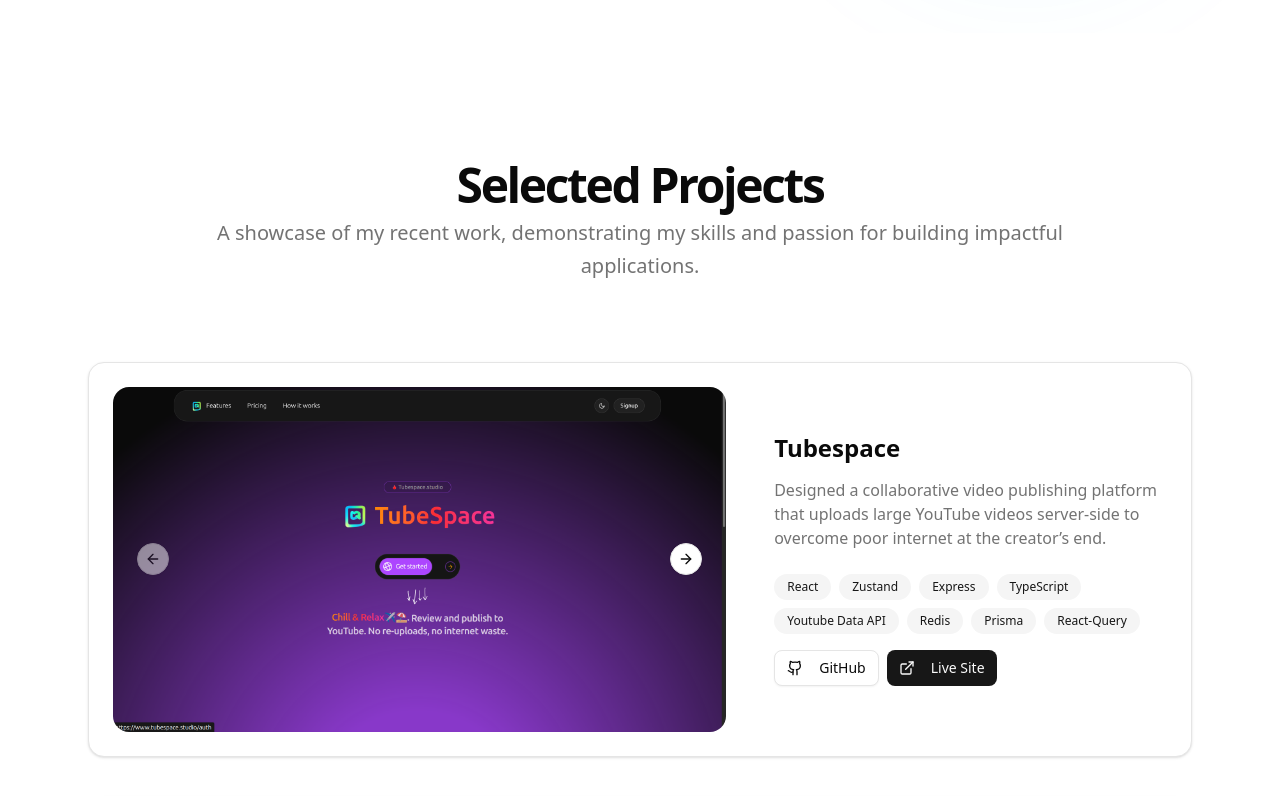
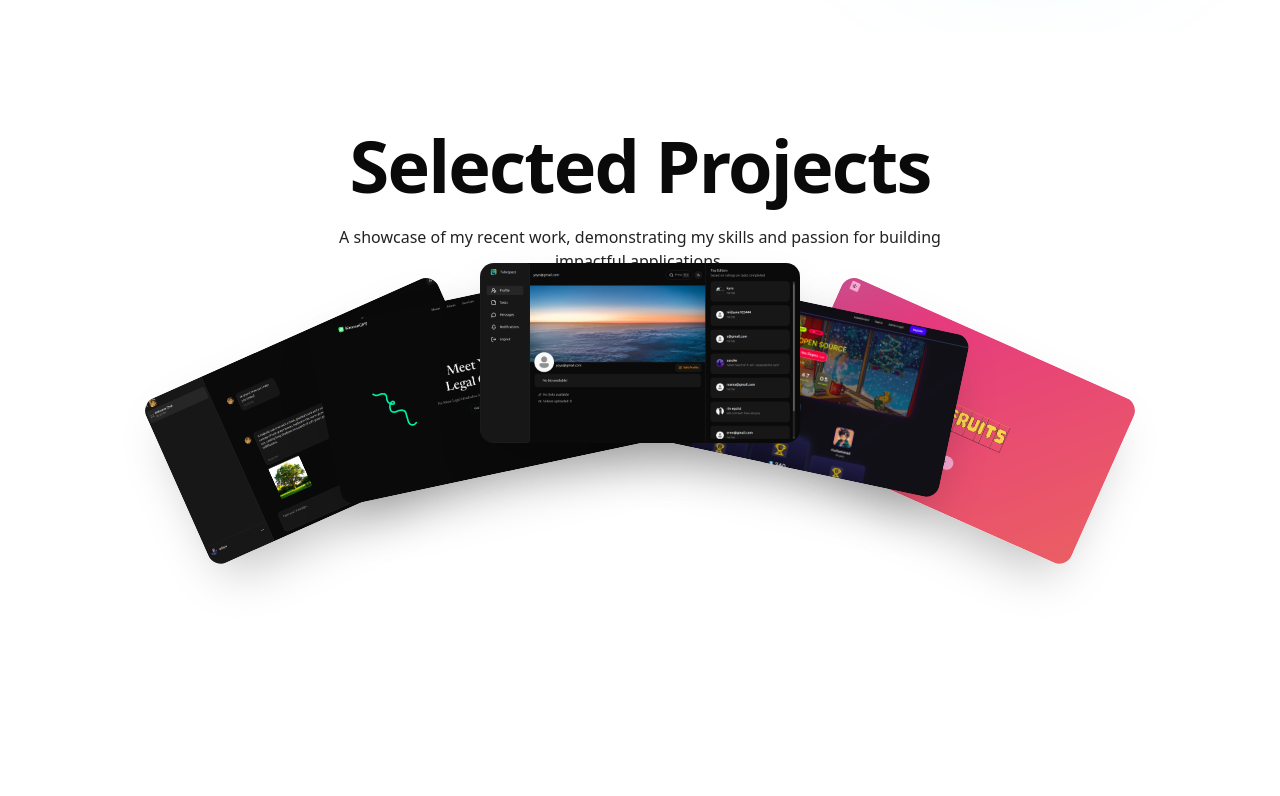
Before and after one commit to midsane/portfolio, a React (Vite) app: page / in a window 1280 px wide. Shown: the part 821-1617 px from the top of the page. Built offline with nearby package versions, Linux system fonts and the light colour scheme.

Commit message:
feat: add FlipStack component for animated card flipping with mobile support

```diff
--- /dev/null
+++ b/src/components/flipstack.tsx
@@ -0,0 +1,234 @@
+'use client'
+
+import { AnimatePresence, motion } from 'framer-motion'
+import { useEffect, useRef, useState } from 'react'
+
+type FlipStackCard = {
+    id: number
+    content?: React.ReactNode
+}
+
+type FlipStackProps = {
+    cards?: FlipStackCard[]
+    mobileDirection?: 'top' | 'bottom'
+}
+
+function FlipStack({
+    cards = [{ id: 1 }, { id: 2 }, { id: 3 }, { id: 4 }, { id: 5 }],
+    mobileDirection = 'top',
+}: FlipStackProps) {
+    const [isInView, setIsInView] = useState(false)
+    const [isMobile, setIsMobile] = useState(false)
+    const [activeIndex, setActiveIndex] = useState(0)
+    const containerRef = useRef<HTMLDivElement>(null)
+
+    useEffect(() => {
+        const checkMobile = () => setIsMobile(window.innerWidth < 1024)
+        checkMobile()
+        window.addEventListener('resize', checkMobile)
+
+        const observer = new IntersectionObserver(
+            ([entry]) => {
+                if (entry.isIntersecting) setIsInView(true)
+            },
+            { threshold: 0.3 }
+        )
+
+        if (containerRef.current) observer.observe(containerRef.current)
+
+        return () => {
+            window.removeEventListener('resize', checkMobile)
+            if (containerRef.current) observer.unobserve(containerRef.current)
+        }
+    }, [])
+
+    useEffect(() => {
+        if (!isMobile || !isInView) return
+
+        const interval = setInterval(() => {
+            setActiveIndex((prev) => (prev + 1) % cards.length)
+        }, 4000)
+
+        return () => clearInterval(interval)
+    }, [isMobile, isInView, cards.length])
+
+    const getRotation = (index: number) => {
+        const rotations = [-8, 5, -3, 7, -5, 4, -6, 8, -2, 3]
+        return rotations[index % rotations.length]
+    }
+
+    const isActive = (index: number) => index === activeIndex
+
+    const getCardVariants = (index: number) => {
+        const totalCards = cards.length
+        const centerIndex = Math.floor(totalCards / 2)
+        const positionFromCenter = index - centerIndex
+
+        if (isMobile) {
+            const yInitial = mobileDirection === 'bottom' ? -100 : 100
+            const yBounce = mobileDirection === 'bottom' ? [0, 80, 0] : [0, -80, 0]
+
+            return {
+                initial: {
+                    opacity: 0,
+                    scale: 0.9,
+                    z: -100,
+                    rotate: getRotation(index),
+                    y: yInitial,
+                },
+                animate: {
+                    opacity: isActive(index) ? 1 : 0.7,
+                    scale: isActive(index) ? 1 : 0.95,
+                    z: isActive(index) ? 0 : -100,
+                    rotate: isActive(index) ? 0 : getRotation(index),
+                    zIndex: isActive(index) ? 40 : totalCards + 2 - index,
+                    y: isActive(index) ? yBounce : 0,
+                },
+            }
+        }
+
+        return {
+            initial: {
+                x: 0,
+                y: index * 8 + 100,
+                rotate: getRotation(index),
+                scale: 1,
+                zIndex: totalCards - index,
+            },
+            animate: {
+                x: positionFromCenter * 140,
+                y: Math.abs(positionFromCenter) * 30,
+                rotate: positionFromCenter * 12,
+                scale: 1,
+                zIndex: totalCards - Math.abs(positionFromCenter),
+            },
+        }
+    }
+
+    return (
+        <div className="h-full w-full pt-20 pb-56">
+            <div className="max-w-7xl mx-auto px-4 sm:px-6 lg:px-8">
+                <div className="flex justify-center items-center">
+                    <div
+                        ref={containerRef}
+                        className="relative h-fit w-full sm:max-w-md max-w-[300px] max-[380px]:max-w-[250px] mx-auto"
+                    >
+                        {isMobile ? (
+                            <div className="relative h-full w-full flex items-center justify-center">
+                                <AnimatePresence>
+                                    {cards.map((card, index) => {
+                                        const variants = getCardVariants(index)
+                                        return (
+                                            <motion.div
+                                                key={card.id}
+                                                className="absolute flex justify-center inset-0 origin-bottom"
+                                                initial="initial"
+                                                animate={isInView ? 'animate' : 'initial'}
+                                                exit={{
+                                                    opacity: 0,
+                                                    scale: 0.9,
+                                                    z: 100,
+                                                    rotate: getRotation(index),
+                                                }}
+                                                variants={variants}
+                                                transition={{ duration: 0.4, ease: 'easeInOut' }}
+                                            >
+                                                <div className="w-80 h-fit shadow-2xl rounded-xl bg-transparent overflow-hidden">
+                                                    {card.content}
+                                                </div>
+                                            </motion.div>
+                                        )
+                                    })}
+                                </AnimatePresence>
+                            </div>
+                        ) : (
+                            <div
+                                className="relative h-full w-full flex items-center justify-center"
+                                style={{ perspective: '1000px' }}
+                            >
+                                {cards.map((card, index) => {
+                                    const variants = getCardVariants(index)
+                                    return (
+                                        <motion.div
+                                            key={card.id}
+                                            className="absolute origin-bottom"
+                                            initial="initial"
+                                            animate={isInView ? 'animate' : 'initial'}
+                                            variants={variants}
+                                            transition={{
+                                                duration: 0.8,
+                                                delay: index * 0.1,
+                                                ease: 'easeOut',
+                                            }}
+                                        >
+                                            <div className="w-80 h-fit shadow-2xl rounded-xl bg-transparent overflow-hidden">
+                                                {card.content}
+                                            </div>
+                                        </motion.div>
+                                    )
+                                })}
+                            </div>
+                        )}
+                    </div>
+                </div>
+            </div>
+        </div>
+    )
+}
+
+
+
+interface FlipStackImage {
+    src: string
+    alt?: string
+}
+
+interface FlipStackDemoProps {
+    images: FlipStackImage[]
+    header: string
+    subHeader: string
+    desc: string
+    direction?: 'top' | 'bottom'
+}
+
+export function FlipStackShowCase({
+    header,
+    subHeader,
+    desc,
+    images,
+    direction = 'top',
+}: FlipStackDemoProps) {
+    const cards = images.map((img, i) => ({
+        id: i,
+        content: (
+            <img
+                src={img.src}
+                alt={img.alt ?? ''}
+                width={320}
+                height={420}
+            />
+        ),
+    }))
+
+    return (
+        <>
+            <div className="text-center mt-24 px-4">
+                <h2 className="text-4xl sm:text-6xl lg:text-7xl flagship-text-gradient font-semibold tracking-tight">
+                    {header}
+                    <span className="block text-foreground">{subHeader}</span>
+                </h2>
+                <p className="mt-6 max-w-2xl mx-auto text-foreground/90">{desc}</p>
+            </div>
+
+            {/* Mobile */}
+            <div className="w-full lg:hidden flex flex-col items-center gap-4">
+                <FlipStack cards={cards} mobileDirection={direction} />
+            </div>
+
+            {/* Desktop */}
+            <div className="hidden lg:flex w-full justify-center mb-48">
+                <FlipStack cards={cards} />
+            </div>
+        </>
+    )
+}
--- a/src/components/hero.tsx
+++ b/src/components/hero.tsx
@@ -61,9 +61,9 @@
         <h1 className="text-3xl tracking-tighter sm:text-4xl md:text-6xl lg:text-7xl font-semibold
   leading-snug sm:leading-tight
   mb-10 sm:mb-12 text-foreground">
-          I Create DApps <br />
+          I Create Websites <br />
           End To End <br />
-          Full Stack + Web3
+          Full Stack + GenAI
         </h1>
 
 
--- a/src/components/projects.tsx
+++ b/src/components/projects.tsx
@@ -1,3 +1,4 @@
+'use client'
 import React, { useState } from "react";
 import { Github, ExternalLink } from "lucide-react";
 import {
@@ -28,8 +29,11 @@
 import kgpt1 from "/kanoongpt1.png";
 import kgpt2 from "/kanoongpt2.png";
 import sarimgptDemoVideo from "/sarimgpt.mp4";
+import woos1 from "/woos1.png"
+import woos2 from "/woos2.png"
 
 import { CardSwap } from "./svg";
+import { FlipStackShowCase } from "./flipstack";
 
 export type FileType = "image" | "video";
 
@@ -94,6 +98,18 @@
   },
   {
     id: "4",
+    title: "Winter Of Open Source",
+    description: "A Firebase-powered registration and leaderboard system for managing and tracking student participation in the Winter of Open Source program",
+    files: [
+      { src: woos1, type: "image" },
+      { src: woos2, type: "image" },
+    ],
+    githubLink: "https://github.com/midsane/winter-of-open-source",
+    liveSiteLink: "https://winter-of-open-source.vercel.app/",
+    techStack: ["Next.js", "Firebase"],
+  },
+  {
+    id: "5",
     title: "KanoonGPT",
     description: "AI Legal Assistant for Indian Laws. Still in development!",
     files: [
@@ -105,25 +121,37 @@
     techStack: ["Next.js", "TRPC", "Supabase", "Shivaay API", "Gemini API"],
   },
 ];
-
-// Motion variants
 const fadeInUp: Variants = {
   hidden: { opacity: 0, y: 40 },
   visible: (i: number = 0) => ({
     opacity: 1,
     y: 0,
-    transition: { delay: i * 0.1, duration: 0.5, ease: "easeOut" },
+    transition: { delay: i * 0.05, duration: 0.4, ease: "easeOut" },
   }),
 };
+const flipStackImages = [
+  { src: sarimgpt1, alt: "Sarim  GPT" },
+  { src: kgpt1, alt: "Kanoon GPT" },
+  { src: tubespace2, alt: "Tubespace" },
+  { src: woos1, alt: "Winter of Open Source" },
+  { src: midfruits1, alt: "MidFruits" },
+]
 
 export const SelectedProjects: React.FC = () => {
   return (
+    <div id="projects">
+      <FlipStackShowCase
+        header="Selected Projects"
+        subHeader=""
+        desc="A showcase of my recent work, demonstrating my skills and passion
+                for building impactful applications."
+        images={flipStackImages}
+      />
       <section
-      id="projects"
-      className="w-full py-12 md:py-24 lg:py-32 bg-background"
+
+        className="w-full py-12 md:py-24 lg:pb-32 bg-background"
       >
         <div className="container px-4 md:px-6 max-w-6xl mx-auto">
-        {/* Heading */}
           <motion.div
             className="flex flex-col items-center justify-center space-y-4 text-center mb-12"
             initial="hidden"
@@ -131,21 +159,11 @@
             viewport={{ once: true, amount: 0.3 }}
             variants={fadeInUp}
           >
-          <div className="space-y-2 px-5">
-            <h2 className="text-3xl font-bold tracking-tighter lg:text-5xl">
-              Selected Projects
-            </h2>
-            <p className="max-w-[900px] text-muted-foreground md:text-xl/relaxed lg:text-base/relaxed xl:text-xl/relaxed">
-              A showcase of my recent work, demonstrating my skills and passion
-              for building impactful applications.
-            </p>
-            <br />
             <div className="flex sm:hidden flex-col gap-4 justify-center items-center">
               <p className="text-purple-500 dark:text-purple-400">
                 You can swipe through my projects
               </p>
               <CardSwap />
-            </div>
             </div>
           </motion.div>
 
@@ -255,6 +273,7 @@
           </div>
         </div>
       </section>
+    </div>
   );
 };
 
@@ -265,8 +284,7 @@
       src={src}
       alt={alt}
       onLoad={() => setLoaded(true)}
-      className={`w-full h-full object-cover transition-all duration-700 ease-in-out ${
-        loaded ? "blur-0" : "blur-sm animate-pulse"
+      className={`w-full h-full object-cover transition-all duration-700 ease-in-out ${loaded ? "blur-0" : "blur-sm animate-pulse"
         }`}
     />
   );
```
Also changed, not shown: public/woos1.png (added), public/woos2.png (added). Lines whose indentation alone changed are shown as unchanged.
